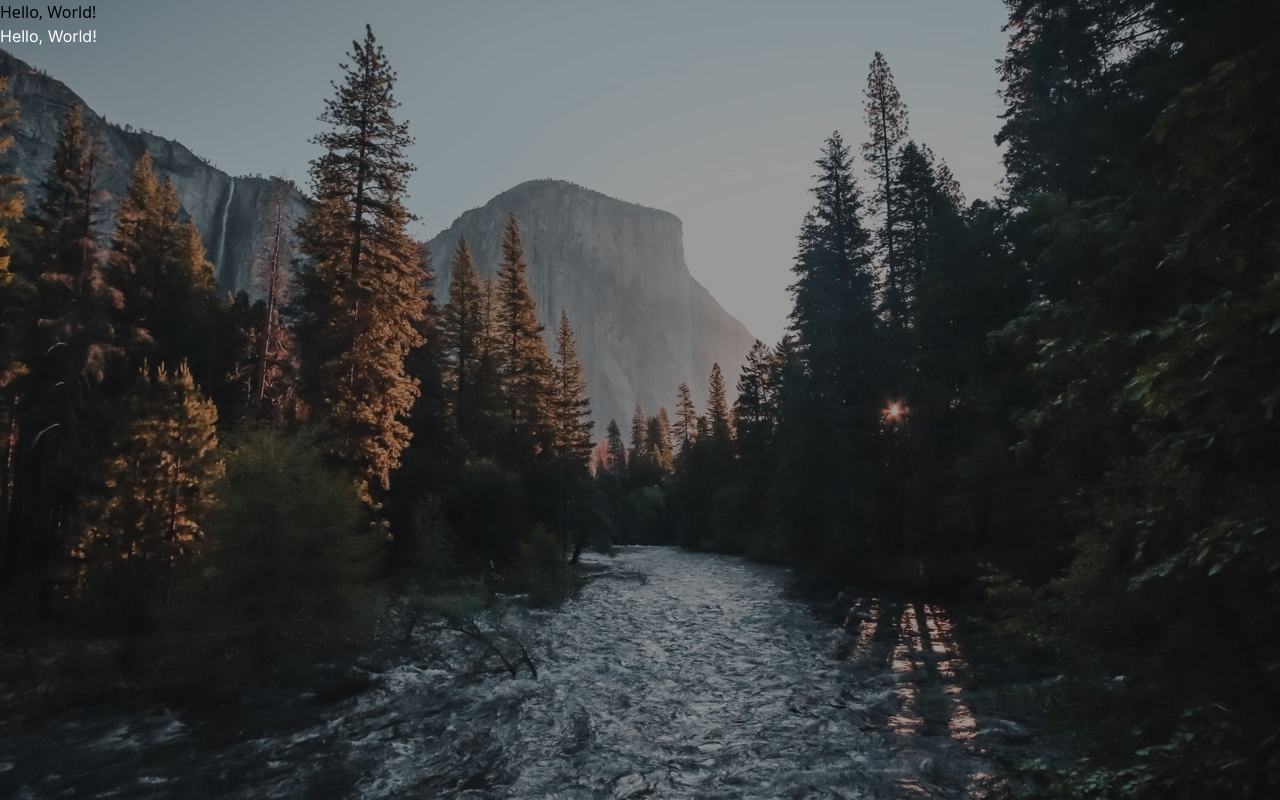
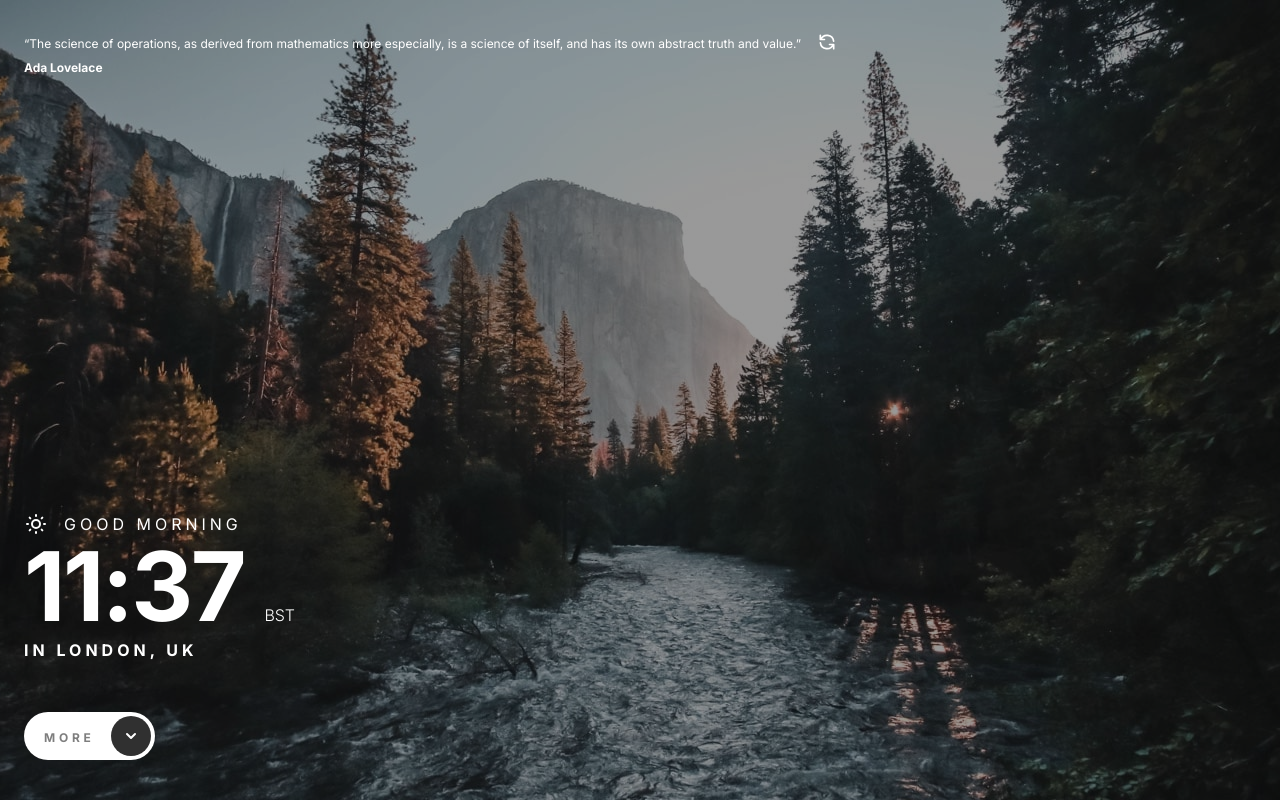
Before and after one commit to angelmtztrc/clock-fem, a React (Vite) app: page / in a window 1280 px wide. Built offline with nearby package versions, Linux system fonts and the light colour scheme.

Commit message:
feat:  add markup for clock and daily phrase

```diff
--- a/package.json
+++ b/package.json
@@ -8,6 +8,7 @@
   },
   "dependencies": {
     "@heroicons/react": "^1.0.5",
+    "classnames": "^2.3.1",
     "react": "^17.0.2",
     "react-dom": "^17.0.2"
   },
--- a/src/App.tsx
+++ b/src/App.tsx
@@ -1,11 +1,20 @@
-import { HelloWorld } from '@/components/HelloWorld';
+import { Clock } from '@/components/Clock';
+import { Button } from '@/components/Button';
+import { PhraseOfTheDay } from '@/components/PhraseOfTheDay';
 
 const App = () => {
   return (
     <div className="before:bg-daytime-banner relative min-h-screen before:absolute before:top-0 before:left-0 before:h-full before:w-full before:bg-cover before:bg-center before:bg-no-repeat before:brightness-[.6] before:content-['']">
-      <div className="relative">
-        <HelloWorld />
-        <h1 className="font-inter text-white">Hello, World!</h1>
+      <div className="relative flex min-h-screen flex-col px-6 pt-8 pb-10">
+        <div className="flex flex-1 flex-col justify-between">
+          <PhraseOfTheDay />
+          <main>
+            <Clock />
+            <Button className="mt-12">MORE</Button>
+            <div></div>
+          </main>
+        </div>
+        <div></div>
       </div>
     </div>
   );
--- /dev/null
+++ b/src/components/Button/Button.tsx
@@ -0,0 +1,24 @@
+import { ComponentPropsWithoutRef } from 'react';
+import classNames from 'classnames';
+import { ChevronUpIcon, ChevronDownIcon } from '@heroicons/react/solid';
+
+export const Button = ({ className, children, ...rest }: ButtonProps) => {
+  return (
+    <button
+      className={classNames(
+        className,
+        'relative rounded-full bg-white py-3 px-5'
+      )}
+      {...rest}
+    >
+      <span className="font-inter mr-10 text-xs font-bold leading-4 tracking-[3.75px] text-black opacity-50">
+        {children}
+      </span>
+      <div className="bg-jet absolute top-1 right-1 flex h-10 w-10 items-center justify-center rounded-full">
+        <ChevronDownIcon className="h-5 w-5 text-white" />
+      </div>
+    </button>
+  );
+};
+
+interface ButtonProps extends ComponentPropsWithoutRef<'button'> {}
--- /dev/null
+++ b/src/components/Button/index.ts
@@ -0,0 +1,3 @@
+import { Button } from './Button';
+
+export { Button };
--- /dev/null
+++ b/src/components/Clock/Clock.tsx
@@ -0,0 +1,28 @@
+import { SunIcon } from '@heroicons/react/outline';
+
+export const Clock = ({}: ClockProps) => {
+  return (
+    <div>
+      <div className="flex items-center space-x-4">
+        <SunIcon className="h-6 w-6 text-white" />
+        <p className="font-inter text-base uppercase leading-6 tracking-[4px] text-white">
+          GOOD MORNING
+        </p>
+      </div>
+
+      <div>
+        <p className="font-inter text-8xl font-bold leading-[100px] -tracking-[2.5px] text-white">
+          11:37{' '}
+          <span className="text-base font-light leading-7 tracking-normal">
+            BST
+          </span>
+        </p>
+        <p className="font-inter font-base font-bold uppercase leading-7 tracking-[4px] text-white">
+          IN LONDON, UK
+        </p>
+      </div>
+    </div>
+  );
+};
+
+type ClockProps = {};
--- /dev/null
+++ b/src/components/Clock/index.ts
@@ -0,0 +1,3 @@
+import { Clock } from './Clock';
+
+export { Clock };
--- a/src/components/HelloWorld/HelloWorld.tsx
+++ /dev/null
@@ -1,7 +0,0 @@
-const HelloWorld = ({}: HelloWorldProps) => {
-  return <div>Hello, World!</div>;
-};
-
-type HelloWorldProps = {};
-
-export default HelloWorld;
--- a/src/components/HelloWorld/index.ts
+++ /dev/null
@@ -1,3 +0,0 @@
-import HelloWorld from './HelloWorld';
-
-export { HelloWorld };
--- /dev/null
+++ b/src/components/PhraseOfTheDay/PhraseOfTheDay.tsx
@@ -0,0 +1,23 @@
+import { RefreshIcon } from '@heroicons/react/outline';
+
+export const PhraseOfTheDay = ({}: PhraseOfTheDayProps) => {
+  return (
+    <div className="flex space-x-4">
+      <div>
+        <blockquote className="font-inter text-xs leading-6 tracking-normal text-white">
+          “The science of operations, as derived from mathematics more
+          especially, is a science of itself, and has its own abstract truth and
+          value.”
+        </blockquote>
+        <p className="font-inter text-xs font-bold leading-6 tracking-normal text-white">
+          Ada Lovelace
+        </p>
+      </div>
+      <div>
+        <RefreshIcon className="h-5 w-5 text-white" />
+      </div>
+    </div>
+  );
+};
+
+type PhraseOfTheDayProps = {};
--- /dev/null
+++ b/src/components/PhraseOfTheDay/index.ts
@@ -0,0 +1,3 @@
+import { PhraseOfTheDay } from './PhraseOfTheDay';
+
+export { PhraseOfTheDay };
--- a/src/styles/globals.css
+++ b/src/styles/globals.css
@@ -1,4 +1,4 @@
-@import url('https://fonts.googleapis.com/css2?family=Inter:wght@400;700&display=swap');
+@import url('https://fonts.googleapis.com/css2?family=Inter:wght@300;400;700&display=swap');
 
 @tailwind base;
 @tailwind components;
```
Also changed, not shown: 1 other file (tests, documents, lock files or other folders).
